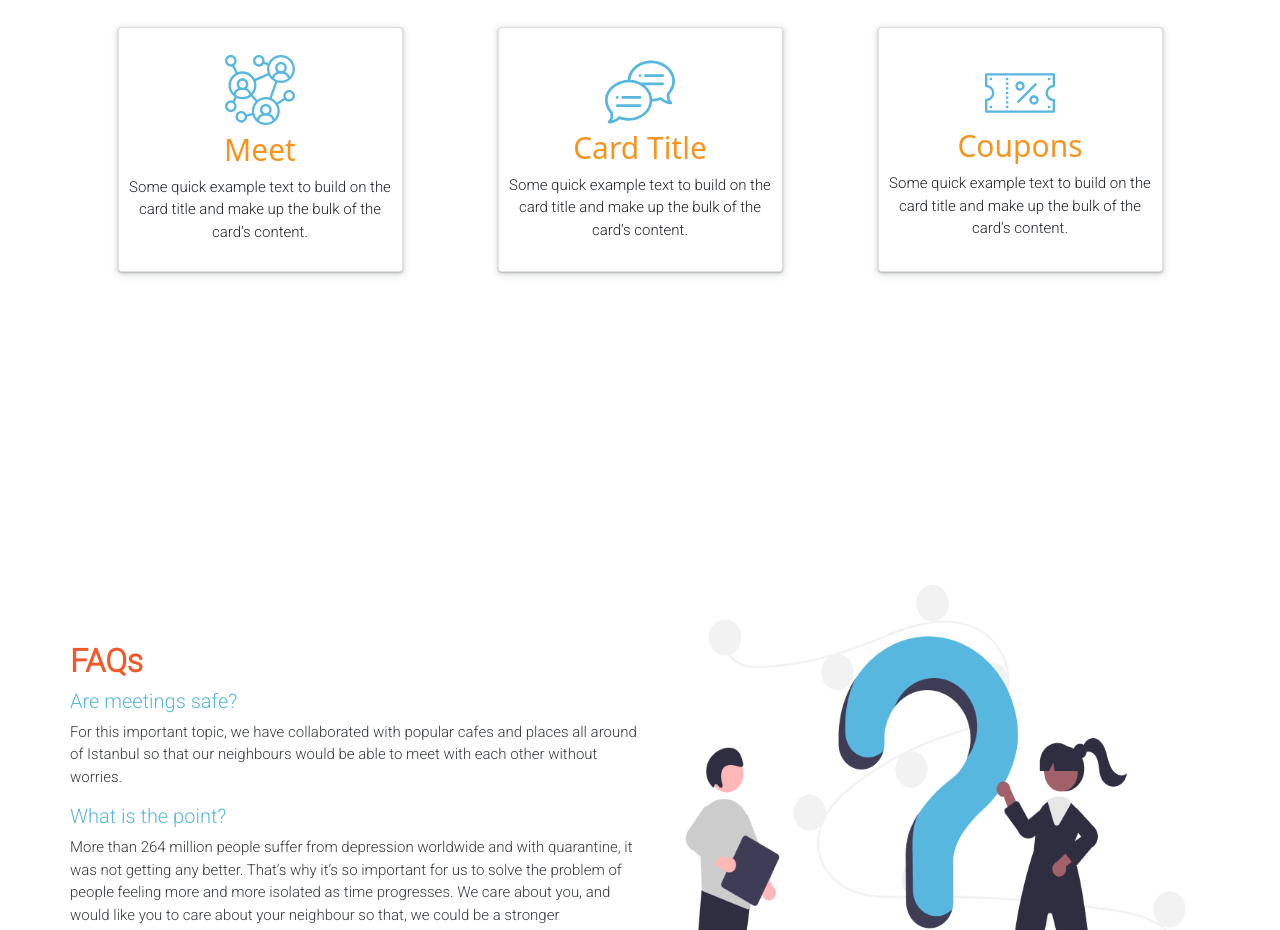
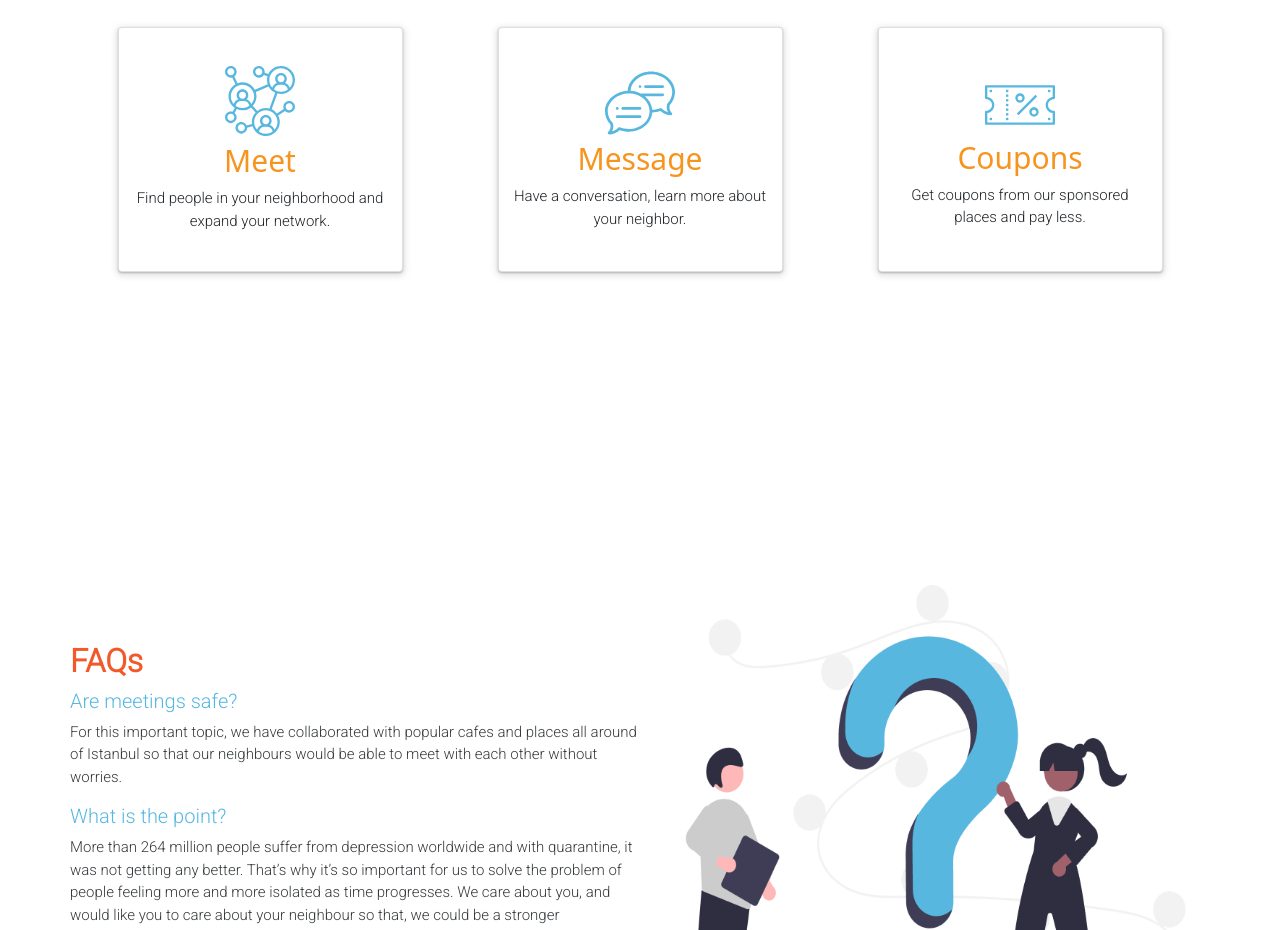
Before and after one commit to ReCoded-Org/capstone-turkey-love-thy-neighbour, a React (Create React App) app: page / in a window 1280 px wide. Shown: the part 2580-3510 px from the top of the page. Built offline with nearby package versions, Linux system fonts and the light colour scheme; no server answers.

Commit message:
Change the content of the features cards

```diff
--- a/src/components/Features/index.jsx
+++ b/src/components/Features/index.jsx
@@ -22,8 +22,7 @@ function Features() {
               <NetworkImg className="network-svg img-fluid" />
               <Card.Title>Meet</Card.Title>
               <Card.Text>
-                Some quick example text to build on the card title and make up
-                the bulk of the card&lsquo;s content.
+                Find people in your neighborhood and expand your network.
               </Card.Text>
             </Card>
           </Col>
@@ -31,10 +30,9 @@ function Features() {
             <Card className="d-flex flex-column align-items-center justify-content-center">
               <SpeechBubbleImg className="speech-bubble-svg img-fluid" />
 
-              <Card.Title>Card Title</Card.Title>
+              <Card.Title>Message</Card.Title>
               <Card.Text>
-                Some quick example text to build on the card title and make up
-                the bulk of the card&lsquo;s content.
+                Have a conversation, learn more about your neighbor.
               </Card.Text>
             </Card>
           </Col>
@@ -44,8 +42,7 @@ function Features() {
 
               <Card.Title>Coupons</Card.Title>
               <Card.Text>
-                Some quick example text to build on the card title and make up
-                the bulk of the card&lsquo;s content.
+                Get coupons from our sponsored places and pay less.
               </Card.Text>
             </Card>
           </Col>
```
